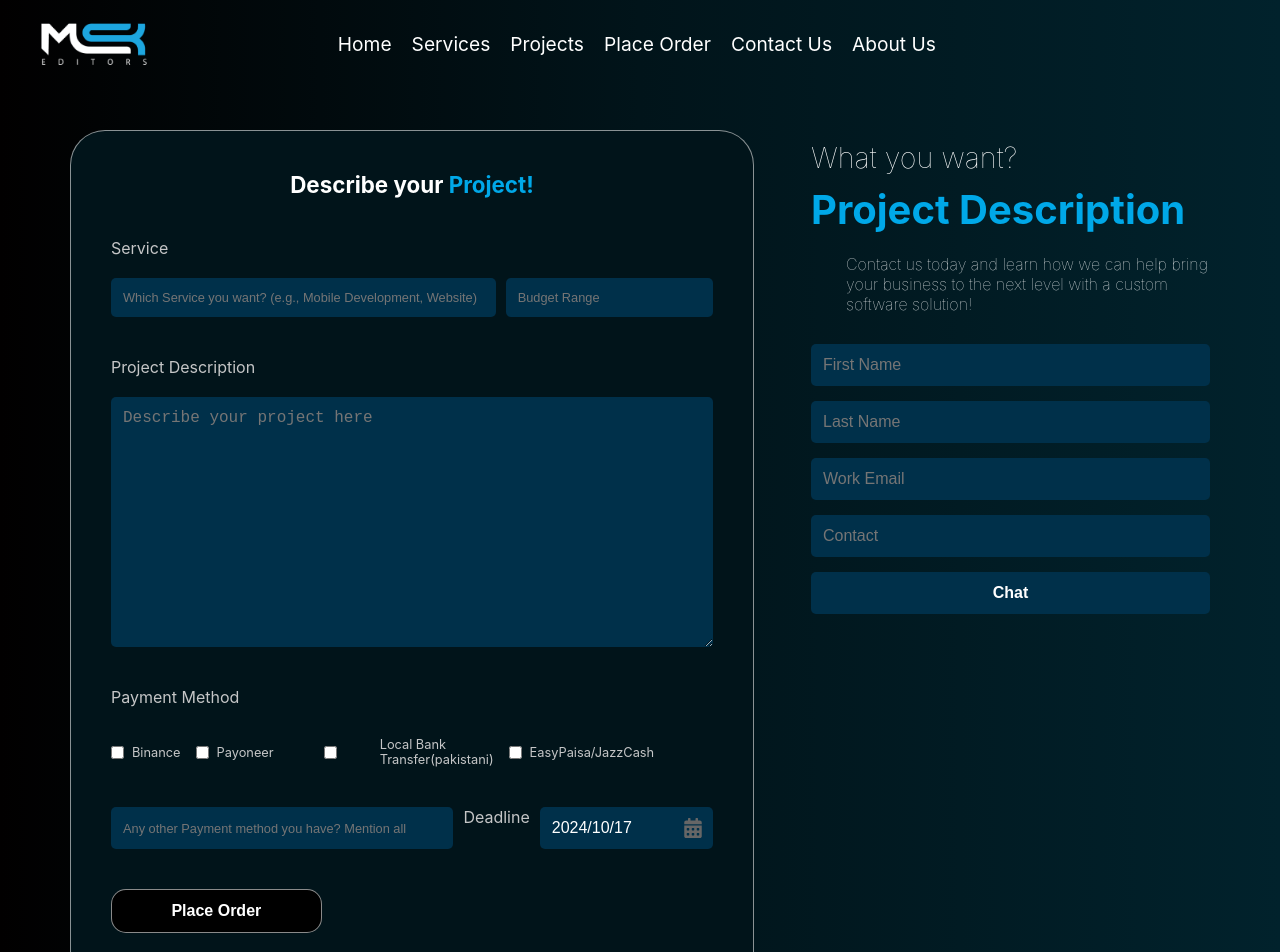
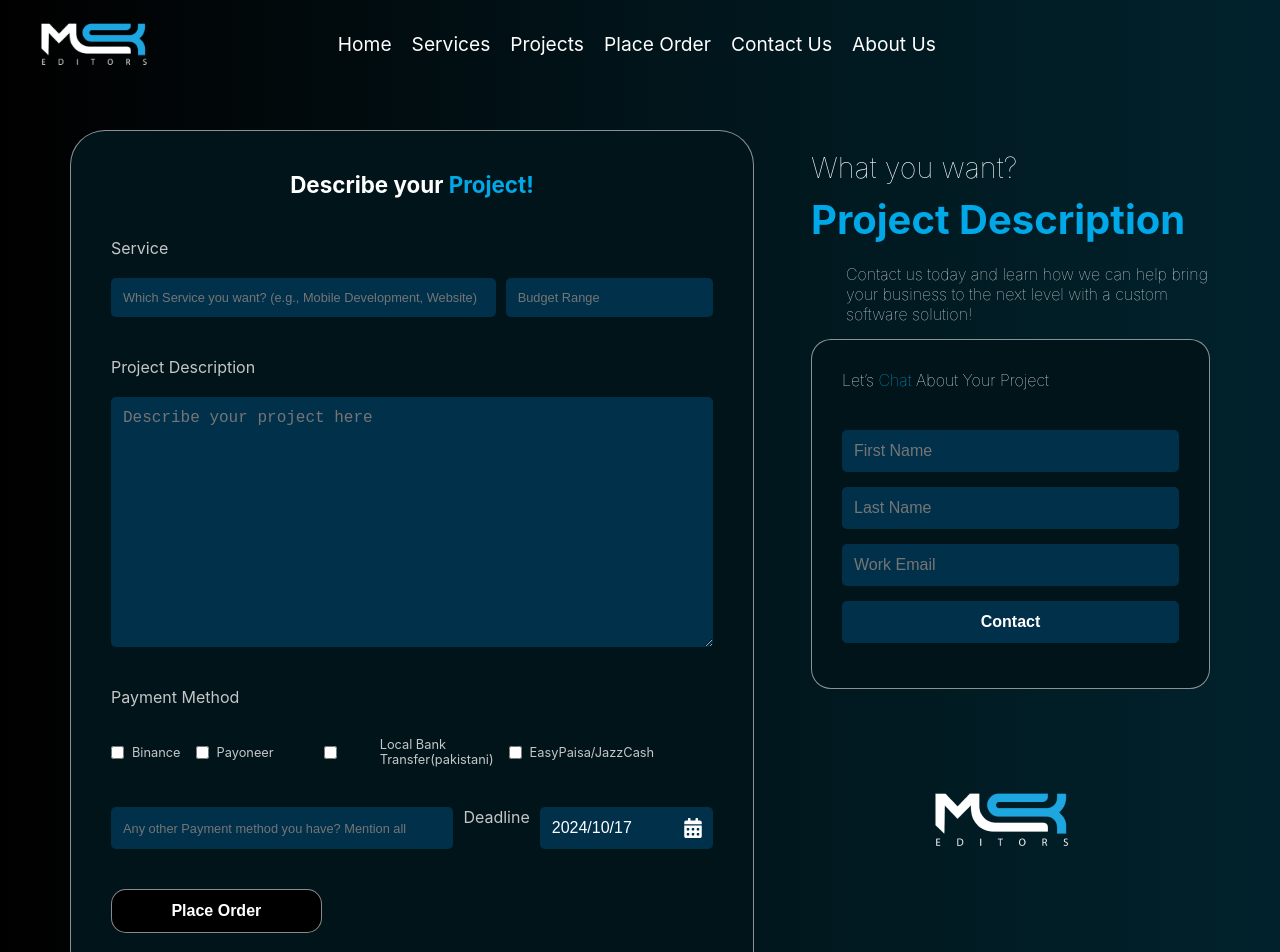
Before and after one commit to Mnahil-Naseer/MSK-Editors, a React (Vite) app: page /placeorder in a window 1280 px wide. Shown: the top 952 px of the page. Built offline with nearby package versions, Linux system fonts and the light colour scheme.

Commit message:
update files
completed place order page

```diff
--- a/package.json
+++ b/package.json
@@ -11,6 +11,7 @@
   },
   "dependencies": {
     "react": "^18.3.1",
+    "react-calendar": "^5.1.0",
     "react-datepicker": "^7.5.0",
     "react-dom": "^18.3.1",
     "react-icons": "^5.3.0",
--- a/src/components/ConsultationForm.css
+++ b/src/components/ConsultationForm.css
@@ -19,11 +19,12 @@ body {
 }
 
 /* Banner Styling */
-.heading{
+.heading {
     text-align: center;
     margin-bottom: 10%;
     margin: 150px;
 }
+
 .heading h2 {
     font-size: 2.5rem;
     margin-bottom: 10px;
@@ -53,14 +54,17 @@ body {
     cursor: pointer;
     transition: background-color 0.3s;
 }
-.line1{
-    border-Top: 1.2px solid #fff ;
+
+.line1 {
+    border-Top: 1.2px solid #fff;
     margin: 100px 70px 0px 70px;
 }
-.line2{
-    border-Top: 1.2px solid #fff ;
+
+.line2 {
+    border-Top: 1.2px solid #fff;
     margin: 0px 70px 0px 70px;
 }
+
 /* Clients Section Styling */
 .clients-section {
     text-align: center;
@@ -95,7 +99,6 @@ body {
 }
 
 .clients-logos {
-    gap: 50px;
     display: flex;
     animation: scroll 20s linear infinite;
 }
@@ -110,11 +113,23 @@ body {
     0% {
         transform: translateX(0);
     }
+
     100% {
-      transform: translateX(-100%); /* Move the logos to the left */
+        transform: translateX(-100%);
+        /* Move the logos to the left */
     }
 }
+.contactlogo {
+    max-width: 100%;
+    height: auto;
+    width: 600px;
+}
 
+.logo-container {
+    position: relative;
+    transform: translate(-100%, 160%);
+    text-align: center;
+}
 
 /* Form Styling */
 .form-container {
@@ -127,7 +142,7 @@ body {
     text-align: center;
     box-sizing: border-box;
     margin-bottom: 10%;
-    border:1px solid #ffffff70;
+    border: 1px solid #ffffff70;
 }
 
 
@@ -160,7 +175,7 @@ body {
     padding: 16px;
     margin: auto;
     border: none;
-    border-radius:  15px;
+    border-radius: 15px;
     background-color: #000102;
     border: 1px solid rgba(255, 255, 255, 0.379);
     color: white;
@@ -185,6 +200,7 @@ body {
         flex-direction: column;
         gap: 10px;
     }
+
     .client-logo {
         width: 120px;
         margin: 15px 10px;
--- a/src/components/PlaceOrder.css
+++ b/src/components/PlaceOrder.css
@@ -109,7 +109,7 @@ textarea {
   color: #ffffff;
   font-size: 1.8rem;
   font-weight: lighter;
-  margin-top: 10px;
+  margin-top: 20px;
   margin-bottom: 10px;
 }
 
@@ -119,11 +119,29 @@ textarea {
   margin-bottom: 20px;
 }
 
-.description-section p {
-  margin-bottom: 30px;
+
+.description-section h4 {
+  color: #ffffff;
+  text-align: left;
+  margin-bottom: 40px;
   font-size: 1rem;
+  font-weight: lighter;
 }
 
+.description-section h4 span {
+  color: #00A8E8;
+}
+.description-section img{
+  margin:100px;
+}
+.contact-form{
+  background-color: #01141A;
+  padding: 30px;
+  border-radius: 20px;
+  border: 1px solid rgba(225, 225, 225, 0.614);
+  width: 100%;
+  color: #c5c6c7;
+}
 .contact-form input, .contact-form button {
   width: 100%;
   padding: 12px;
@@ -153,9 +171,49 @@ textarea {
 .calendar-icon {
   position: absolute;
   right: 10px;
-  color: #666;
+  color: #ffffff;
   font-size: 20px;
   pointer-events: none; /* Disable interaction with the icon */
+}
+/* Background color for the calendar */
+.react-datepicker__header {
+  background-color: #00304A; /* Change to your desired color */
+  color: #fff; /* Change to your desired text color */
+}
+
+/* Background color of selected day */
+.react-datepicker__day--selected,
+.react-datepicker__day--keyboard-selected {
+  background-color: #00304A; /* Change to your desired color */
+  color: white; /* Change to your desired text color */
+}
+
+/* Hover effect for days */
+.react-datepicker__day:hover {
+  background-color: #054c72; /* Change to your desired hover color */
+  color: white;
+}
+
+/* Color for weekday headers (e.g., Mon, Tue) */
+.react-datepicker__day-name {
+  color: #ffffff; /* Change to your desired color */
+}
+
+/* Calendar day numbers color */
+.react-datepicker__day {
+  color: #000; /* Change to your desired color */
+}
+
+/* Month navigation buttons (next/prev) */
+.react-datepicker__navigation--previous,
+.react-datepicker__navigation--next {
+  border-color: #007bff; /* Change to your desired color */
+}
+
+/* Header with month and year */
+.react-datepicker__current-month {
+  color: #fff;
+  font-weight: bold;
 }
 
 
--- a/src/components/PlaceOrder.jsx
+++ b/src/components/PlaceOrder.jsx
@@ -3,6 +3,7 @@ import DatePicker from 'react-datepicker';
 import 'react-datepicker/dist/react-datepicker.css';
 import { FaCalendarAlt } from 'react-icons/fa';
 import './PlaceOrder.css'; // CSS file for styling
+import logo from '../assets/img/blue1.1 1.png';
 
 const PlaceOrder = () => {
   const [startDate, setStartDate] = useState(new Date());
@@ -61,12 +62,13 @@ const PlaceOrder = () => {
         <p>Contact us today and learn how we can help bring your business to the next level with a custom software solution!</p>
 
         <form className="contact-form">
+        <h4>Let’s <span>Chat</span> About Your Project</h4>
           <input type="text" placeholder="First Name" />
           <input type="text" placeholder="Last Name" />
           <input type="email" placeholder="Work Email" />
-          <input type="text" placeholder="Contact" />
-          <button type="submit">Chat</button>
+          <button type="submit">Contact</button>
         </form>
+        <img src={logo} alt="logo" />
       </div>
     </div>
   );
```
Also changed, not shown: 1 other file (tests, documents, lock files or other folders). Lines whose indentation alone changed are shown as unchanged.
